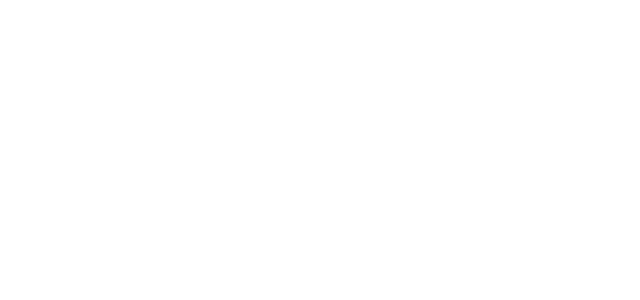
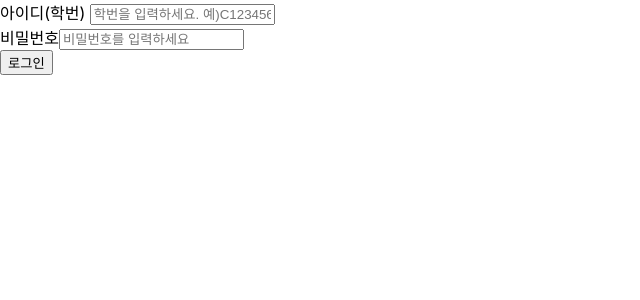
Before and after one commit to mint130/HDD-Project, a React (Create React App) app in the folder src/main/frontend/: page /api/auth/signin in a window 1280 px wide. Shown: the top 300 px of the page, without its empty margins (0-640 px from the left). Built offline with nearby package versions, Linux system fonts and the light colour scheme.

Commit message:
05-21 sign in page 생성

```diff
--- a/src/main/frontend/src/components/Signin.js
+++ b/src/main/frontend/src/components/Signin.js
@@ -1,50 +1,54 @@
 import React, {useState, useEffect} from "react";
 import axios from "axios";
+import {useForm} from 'react-hook-form';
 
 function SignIn(){
-    /*
-    const [inputSid, setInputSid]=useState('');
-    const [inputPw, setInputPw]=useState('');
-
-    //input data 변화 있을 때마다 value 값 변경해서 useState
-    const handleInputId=(e)=>{
-        setInputSid(e.target.value)
-    }
-    const handleInputPw=(e)=>{
-        setInputPw(e.target.value)
-    }
-
-    //login 버튼 클릭 이벤트
-    const onClickLogin=()=>{
-        console.log('click login')
-    }
-
-    //페이지 렌더링 후 가장 처음 호출되는 함수
-    useEffect(()=>{
-        axios.get('/user_inform/login')
-            .then(res=>console.log(res))
-            .catch()
-    },
-        // 페이지 호출 후 처음 한번만 호출될 수 있도록 [] 추가
-        []
-        )
-    return(
-        <div>
-            <h2>LogIn</h2>
+    const{register, control, handleSubmit, watch, formState: {errors}}=useForm();
+    const onSubmit=data=>{
+        console.log(data);
+        //post 요청 보낼 url
+        axios.post('http://localhost:8080/api/auth/signin', {
+            sid: data.sid,
+            password: data.password,
+        }, {
+            headers: { 'Content-type': 'application/json' }
+        })
+            .then(() => {
+                alert('로그인 성공');
+            })
+            .catch(error => console.error(error));
+    };
+    const onError= errors=>console.log(errors);
+    return (
+        <form onSubmit={handleSubmit(onSubmit, onError)}>
             <div>
-                <label htmlFor='input_sid'> ID: </label>
-                <input type='text' name='input_sid' value={inputSid} onChange={handleInputId}/>
+                <label htmlFor='sid'> 아이디(학번) </label>
+                <input id='sid' type='text' placeholder='학번을 입력하세요. 예)C123456'
+                       {...register("sid",
+                           {
+                           required:"아이디(학번)은 필수 입력입니다",
+                        //   pattern:{
+                         //      value:/[abcABC]{1}\d{6}/,
+                          //     message:"학번 형식에 맞지 않습니다",
+                         //  },
+                       })}
+                />
+                <span>{errors?.sid?.message}</span>
             </div>
             <div>
-                <label htmlFor='input_pw'>PW: </label>
-                <input type='password' name='input_pw' value={inputPw} onChange={handleInputPw}/>
+                <label htmlFor='password'>비밀번호</label>
+                <input id='password' type='password' placeholder='비밀번호를 입력하세요'
+                       {...register("password", {
+                           required:"비밀번호는 필수 입력입니다",
+                       })}
+                />
+                <span>{errors?.password?.message}</span>
             </div>
             <div>
-                <button type='button' onClick={onClickLogin}>Login</button>
+                <button type="submit">로그인</button>
             </div>
-        </div>
-
-    )*/
+        </form>
+    )
 
 }
 
```
